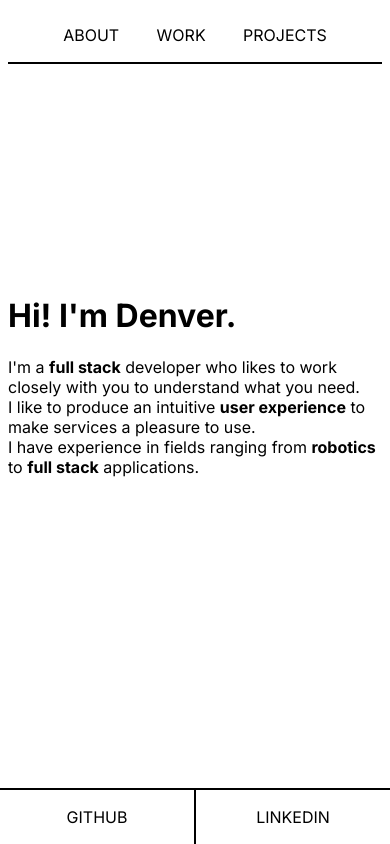
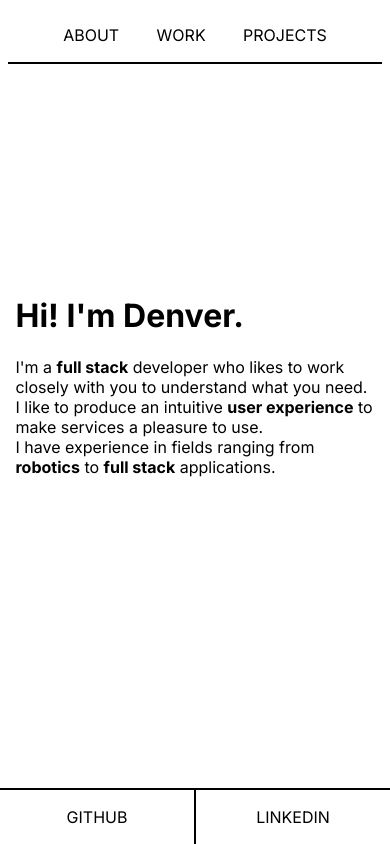
Before and after one commit to DenverW03/DenverW03.github.io, a Next.js app: page / in a window 390 px wide. Built offline with nearby package versions, Linux system fonts and the light colour scheme.

Commit message:
mobile spacing

```diff
--- a/src/app/Home.module.css
+++ b/src/app/Home.module.css
@@ -2,15 +2,22 @@
 	padding-top: 25vh;
 }
 
+.intro-text-box {
+	position: relative;
+	left: 2%;
+	width: 96%;
+}
+
 @media (min-width: 600px) {
 	.intro-text-box {
-		position: relative;
 		left: 5%;
 		width: 90%;
 	}
+
 	.intro-text-box > h1 {
 		font-size: 3.5rem;
 	}
+
 	.intro-text {
 		font-size: 1.5rem;
 	}
```
